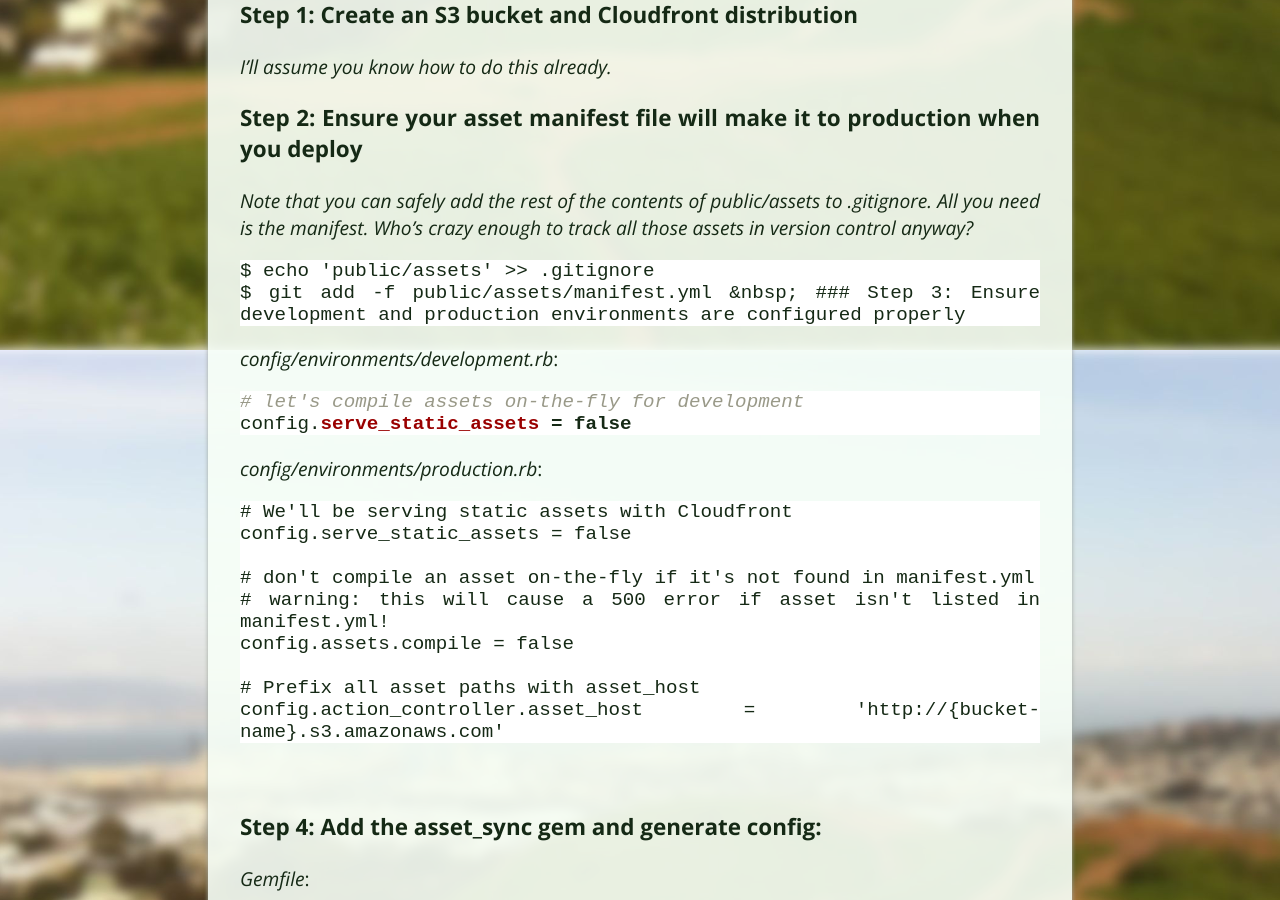
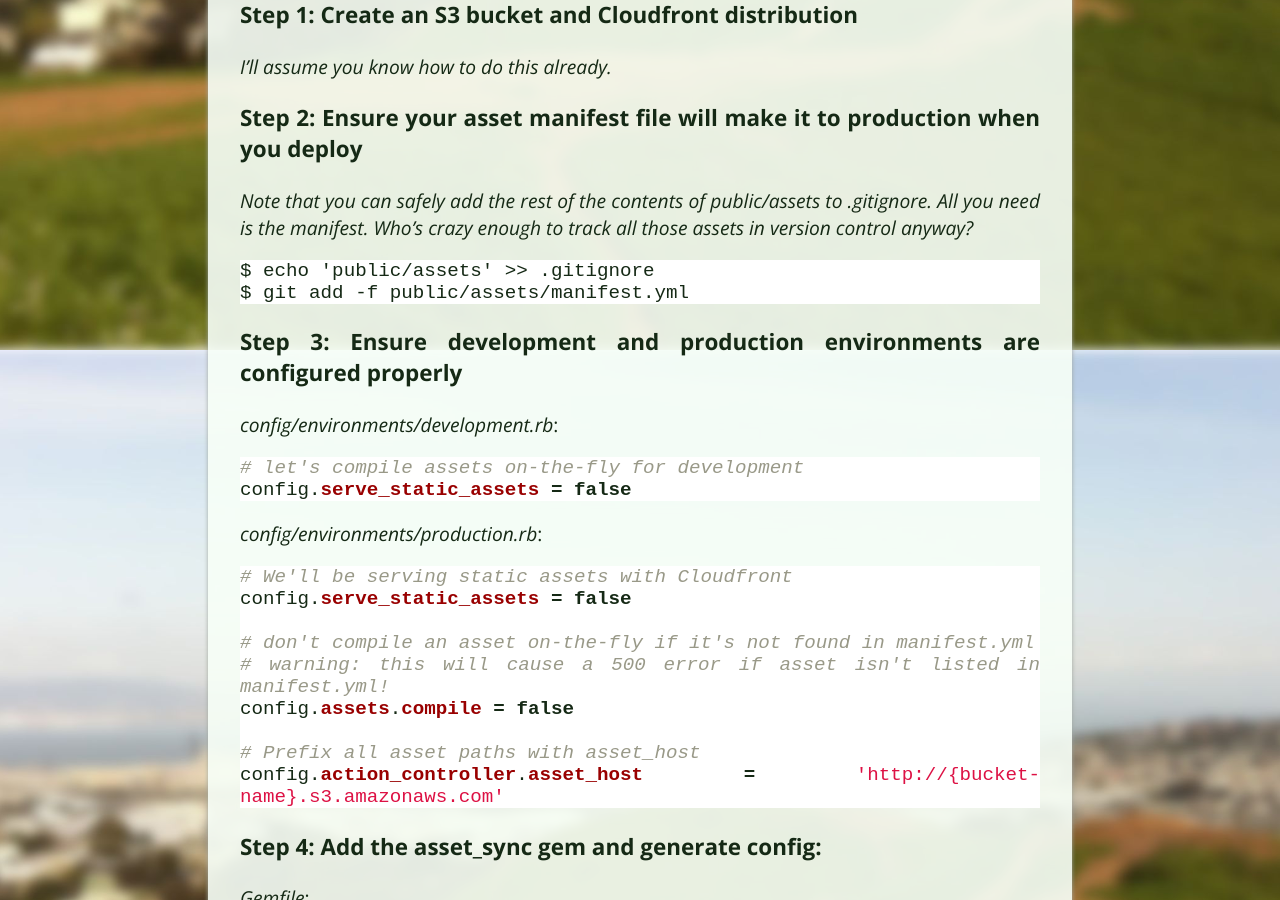
Before and after one commit to elbii/elbii.com, a Jekyll site: the page built from _posts/2012-06-19-Serve-Rails-Assets-From-CloudFront-in-5-Easy-Steps.md, in a window 1280 px wide and 900 px high, scrolled down 550 px. Built offline with Jekyll 4.4.1, drawn with Linux system fonts in a browser that asks for light colours; some of the changed text lies outside the part shown.

Commit message:
fix syntax highlighting

```diff
--- a/_posts/2012-06-19-Serve-Rails-Assets-From-CloudFront-in-5-Easy-Steps.md
+++ b/_posts/2012-06-19-Serve-Rails-Assets-From-CloudFront-in-5-Easy-Steps.md
@@ -15,14 +15,14 @@ The basic premise is that you use your Amazon S3+Cloudfront-hosted compiled asse
 ### Step 1: Create an S3 bucket and Cloudfront distribution
 
 _I'll assume you know how to do this already._
-&nbsp;
+
 ### Step 2: Ensure your asset manifest file will make it to production when you deploy
 
 _Note that you can safely add the rest of the contents of public/assets to .gitignore. All you need is the manifest. Who's crazy enough to track all those assets in version control anyway?_
 
     $ echo 'public/assets' >> .gitignore
     $ git add -f public/assets/manifest.yml
-&nbsp;
+
 ### Step 3: Ensure development and production environments are configured properly
 
 _config/environments/development.rb_:
@@ -34,17 +34,18 @@ config.serve_static_assets = false
 
 _config/environments/production.rb_:
 
-    # We'll be serving static assets with Cloudfront
-    config.serve_static_assets = false
+{% highlight ruby %}
+# We'll be serving static assets with Cloudfront
+config.serve_static_assets = false
 
-    # don't compile an asset on-the-fly if it's not found in manifest.yml
-    # warning: this will cause a 500 error if asset isn't listed in manifest.yml!
-    config.assets.compile = false
+# don't compile an asset on-the-fly if it's not found in manifest.yml
+# warning: this will cause a 500 error if asset isn't listed in manifest.yml!
+config.assets.compile = false
 
-    # Prefix all asset paths with asset_host
-    config.action_controller.asset_host = 'http://{bucket-name}.s3.amazonaws.com'
+# Prefix all asset paths with asset_host
+config.action_controller.asset_host = 'http://{bucket-name}.s3.amazonaws.com'
+{% endhighlight %}
 
-&nbsp;
 ### Step 4: Add the asset\_sync gem and generate config:
 
 _Gemfile_:
@@ -58,7 +59,6 @@ _then do_:
     $ bundle
     $ rails g asset_sync:install
 
-&nbsp;
 ### Step 5: Edit config/asset\_sync.yml for your environment:
 
 
@@ -104,13 +104,13 @@ _Et voila! All you need to do now is_:
 
 And that's it! asset\_sync automatically syncs your assets to Amazon S3 whenever you run rake assets:precompile. Now, each time you deploy, you would do something like this:
 
-1. $ rake assets:precompile
-2. $ git commit -am "unicorns are sexy"
-3. $ git push && cap deploy
+    1. $ rake assets:precompile
+    2. $ git commit -am "unicorns are sexy"
+    3. $ git push && cap deploy
 
 **Done and done.**
 
-&nbsp;
+
 Resources:
 
 - [AWS S3](http://aws.amazon.com/s3/)
```
Also changed, not shown: favicon.ico.
